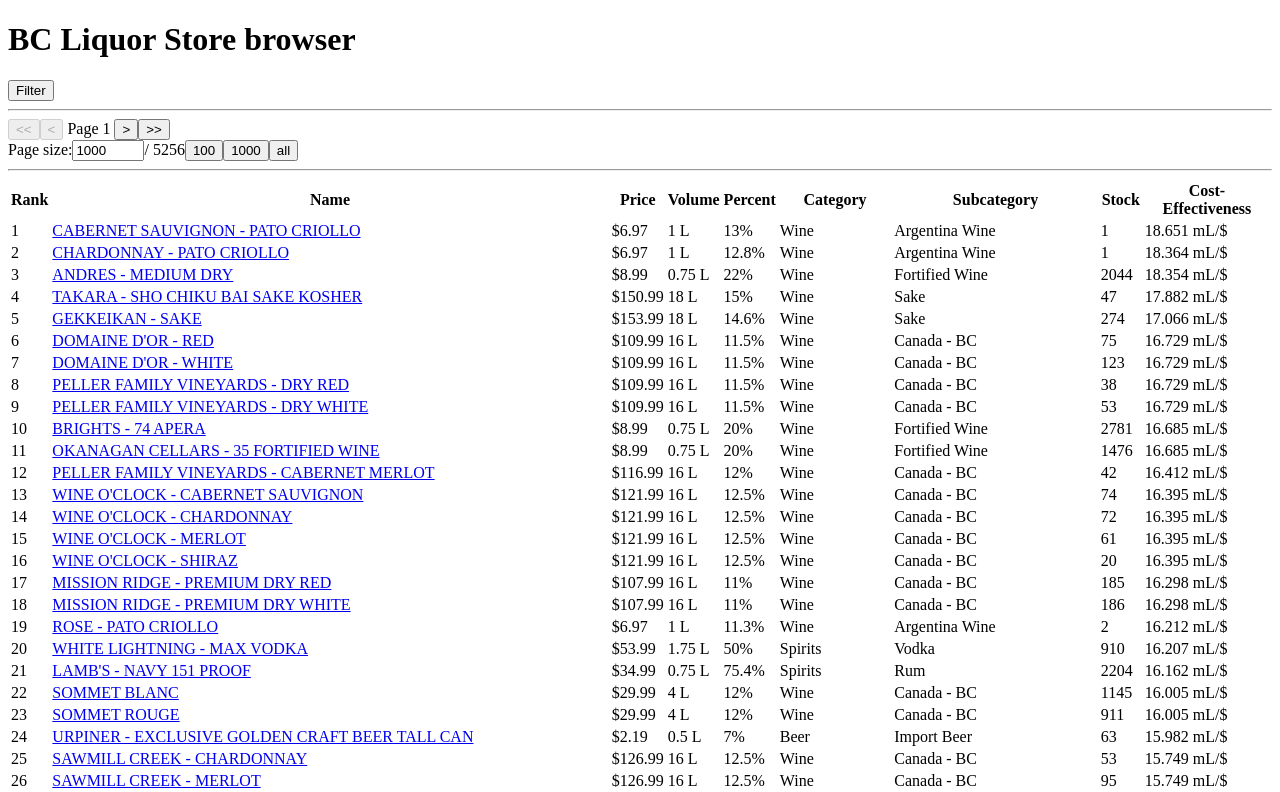
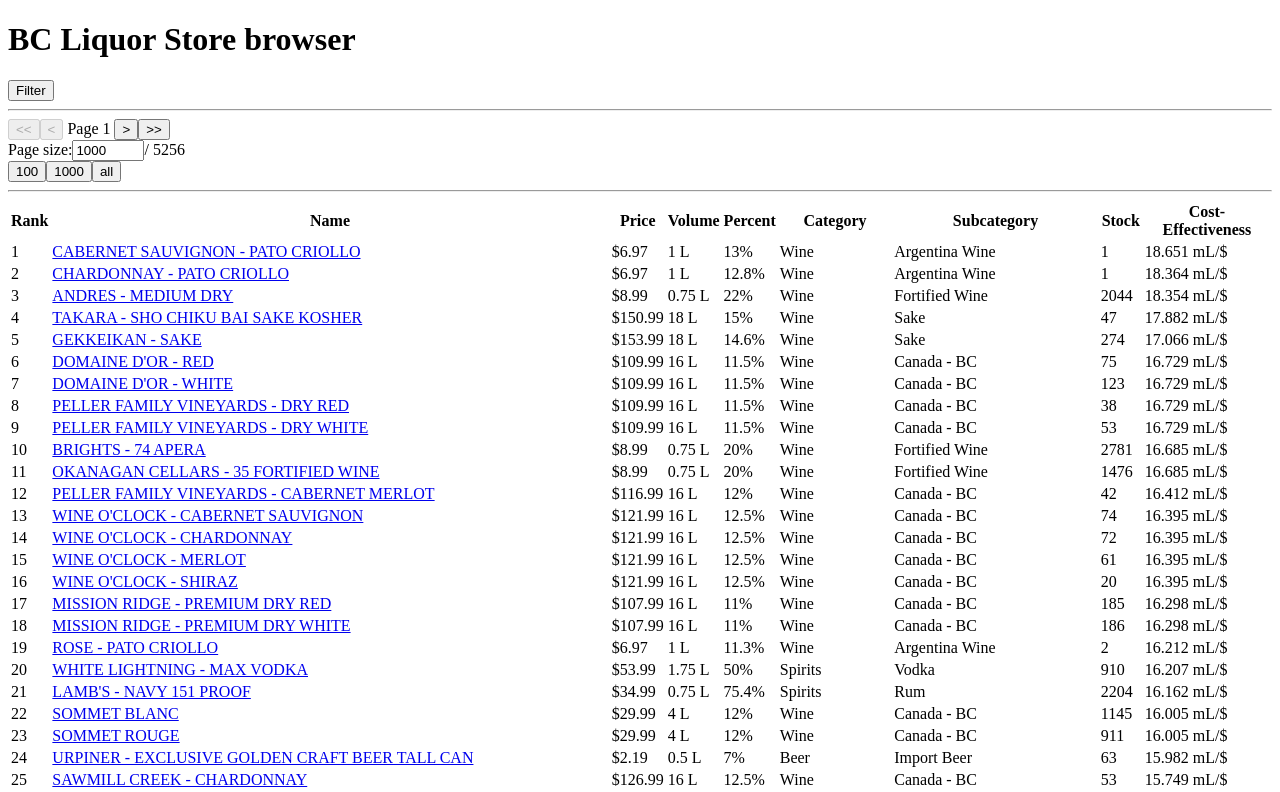
Before and after one commit to malcolmseyd/bcliquor-browser, a React (Vite) app: page / in a window 1280 px wide. Shown: the top 792 px of the page. Built offline with nearby package versions, Linux system fonts and the light colour scheme.

Commit message:
misc formatting change

```diff
--- a/src/Pagination.tsx
+++ b/src/Pagination.tsx
@@ -1,4 +1,5 @@
 import React from "react";
+import _ from "lodash";
 
 type PaginationProps = {
   page: number;
@@ -38,12 +39,14 @@
           type="number"
           value={limit}
           onChange={(e) =>
-            setLimit(Math.min(Math.max(e.target.valueAsNumber, 0), data.length))
+            setLimit(_.clamp(e.target.valueAsNumber, 0, data.length))
           }
           min={1}
           max={data.length}
         ></input>
         / {data.length}
+      </div>
+      <div>
         {data.length >= 100 && (
           <button onClick={() => setLimit(100)}>100</button>
         )}
```
